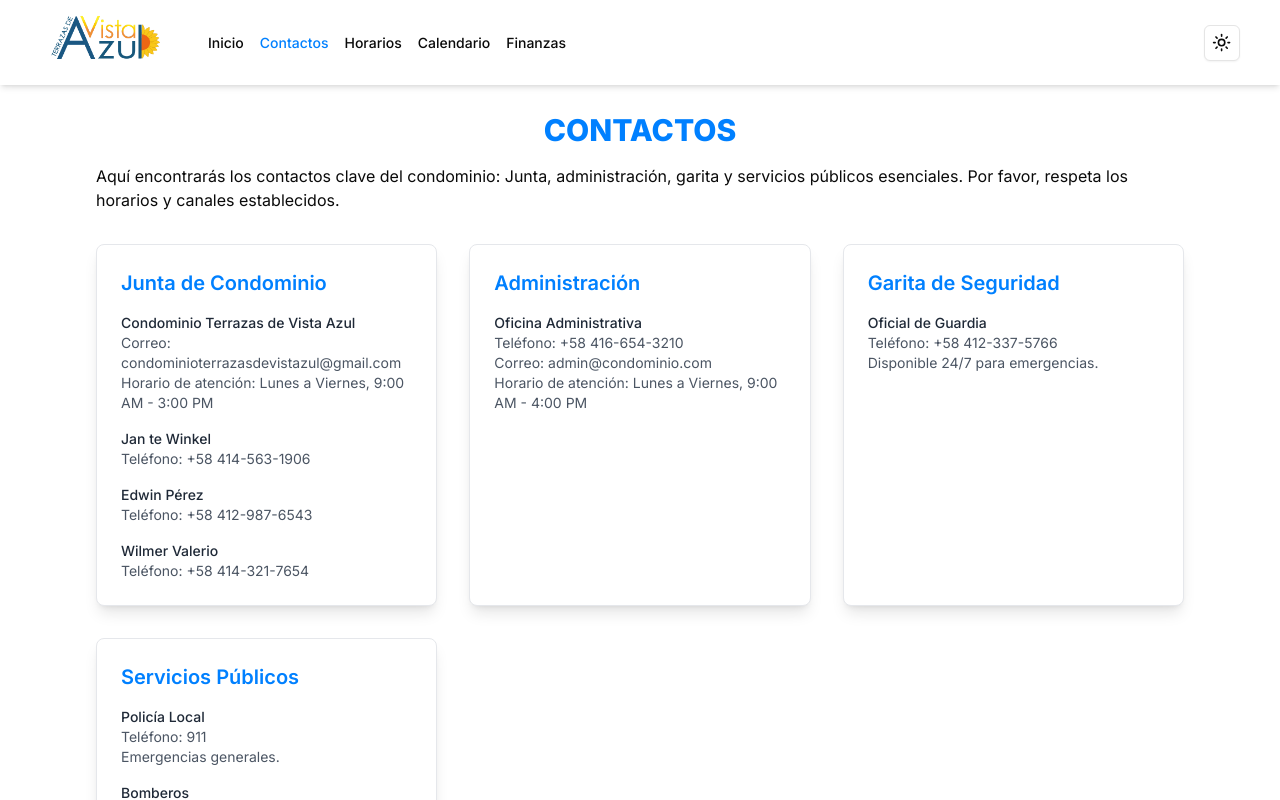
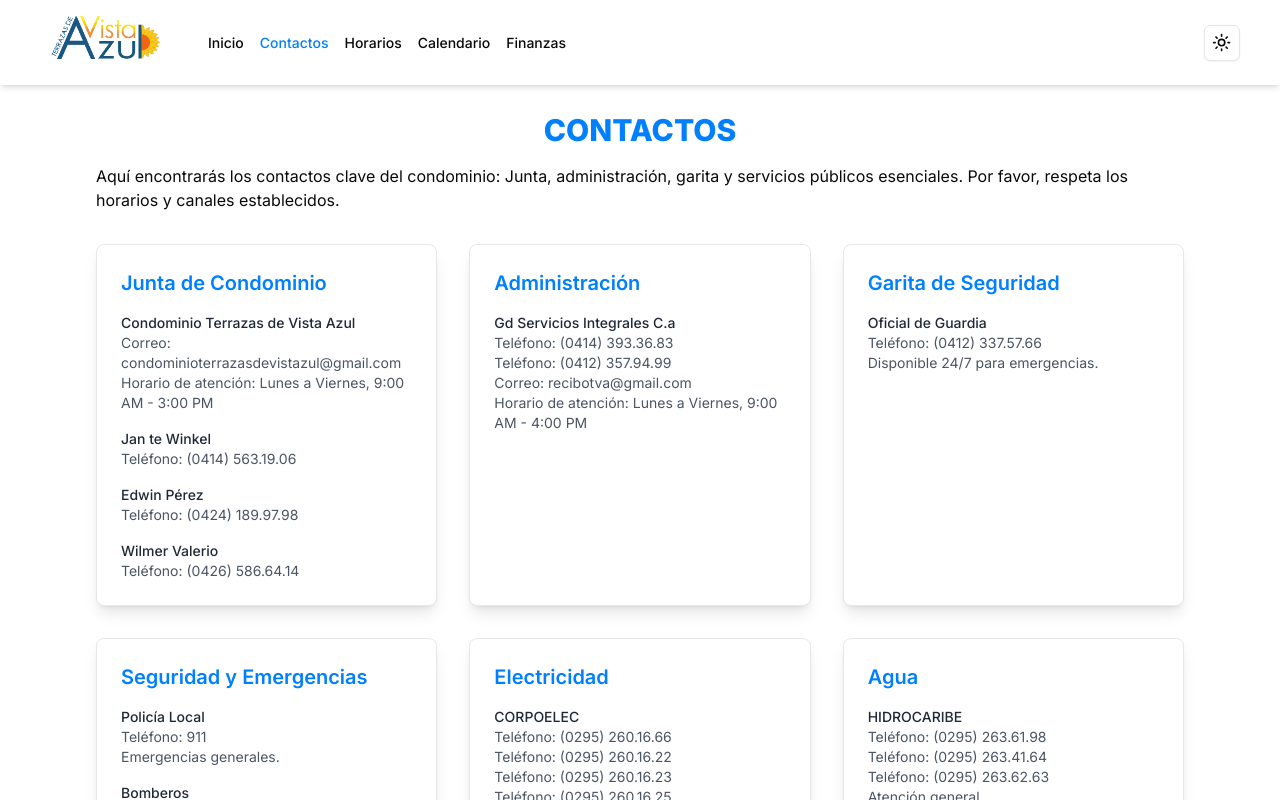
Before and after one commit to JanteWinkel/vista-azul-page, a Next.js app: page /contactos in a window 1280 px wide. Shown: the top 800 px of the page. Built offline with nearby package versions, Linux system fonts and the light colour scheme.

Commit message:
agregado de numeros corpoelec e hidrocaribe

```diff
--- a/app/contactos/page.tsx
+++ b/app/contactos/page.tsx
@@ -7,7 +7,7 @@ interface ContactItem {
   contacts: {
     name: string;
     role?: string;
-    phone?: string;
+    phone?: string | string[]; // Modificar para permitir arreglo de teléfonos
     email?: string;
     notes?: string;
   }[];
@@ -18,18 +18,18 @@ const contactData: ContactItem[] = [
     category: "Junta de Condominio",
     contacts: [
       { name: "Condominio Terrazas de Vista Azul", email: "condominioterrazasdevistazul@gmail.com", notes: "Horario de atención: Lunes a Viernes, 9:00 AM - 3:00 PM", },
-      { name: "Jan te Winkel", phone: "+58 414-563-1906" },
-      { name: "Edwin Pérez", phone: "+58 412-987-6543" },
-      { name: "Wilmer Valerio", phone: "+58 414-321-7654" },
+      { name: "Jan te Winkel", phone: "(0414) 563.19.06" },
+      { name: "Edwin Pérez", phone: "(0424) 189.97.98" },
+      { name: "Wilmer Valerio", phone: "(0426) 586.64.14" },
     ],
   },
   {
     category: "Administración",
     contacts: [
       {
-        name: "Oficina Administrativa",
-        phone: "+58 416-654-3210",
-        email: "admin@condominio.com",
+        name: "Gd Servicios Integrales C.a",
+        phone: ["(0414) 393.36.83", "(0412) 357.94.99"], // Usar arreglo para múltiples teléfonos
+        email: "recibotva@gmail.com",
         notes: "Horario de atención: Lunes a Viernes, 9:00 AM - 4:00 PM",
       },
     ],
@@ -39,18 +39,32 @@ const contactData: ContactItem[] = [
     contacts: [
       {
         name: "Oficial de Guardia",
-        phone: "+58 412-337-5766",
+        phone: "(0412) 337.57.66",
         notes: "Disponible 24/7 para emergencias.",
       },
     ],
   },
   {
-    category: "Servicios Públicos",
+    category: "Seguridad y Emergencias",
     contacts: [
       { name: "Policía Local", phone: "911", notes: "Emergencias generales." },
       { name: "Bomberos", phone: "171", notes: "Emergencias de incendio o rescate." },
-      { name: "Electricidad (CORPOELEC)", phone: "+58 800-100-2627" },
-      { name: "Agua (HIDROVEN)", phone: "+58 800-443-7683" },
+    ],
+  },
+  {
+    category: "Electricidad",
+    contacts: [
+      { name: "CORPOELEC",
+        notes: "Emergencias.",
+        phone: [" (0295) 260.16.66", "(0295) 260.16.22", "(0295) 260.16.23", "(0295) 260.16.25", "(0295) 260.15.23",] }, // Usar arreglo
+    ],
+  },
+  {
+    category: "Agua",
+    contacts: [
+      { name: "HIDROCARIBE",
+        notes: "Atención general" ,
+        phone: ["(0295) 263.61.98", "(0295) 263.41.64", "(0295) 263.62.63"]},
     ],
   },
 ];
@@ -72,7 +86,17 @@ const ContactComponent = () => {
                 {group.contacts.map((contact, idx) => (
                   <li key={idx} className="text-sm">
                     <p className="font-medium text-gray-800 dark:text-gray-200">{contact.name}</p>
-                    {contact.phone && <p className="text-gray-600 dark:text-gray-400">Teléfono: {contact.phone}</p>}
+                    {contact.phone && (
+                      <div className="text-gray-600 dark:text-gray-400">
+                        {Array.isArray(contact.phone) ? (
+                          contact.phone.map((phone, i) => (
+                            <p key={i}>Teléfono: {phone}</p>
+                          ))
+                        ) : (
+                          <p>Teléfono: {contact.phone}</p>
+                        )}
+                      </div>
+                    )}
                     {contact.email && <p className="text-gray-600 dark:text-gray-400">Correo: {contact.email}</p>}
                     {contact.notes && <p className="text-gray-600 dark:text-gray-400">{contact.notes}</p>}
                   </li>
@@ -82,7 +106,6 @@ const ContactComponent = () => {
           ))}
         </div>
         <hr className="my-8 border-t border-gray-300 w-full" />
-
       </div>
       <Footer />
     </div>
```
